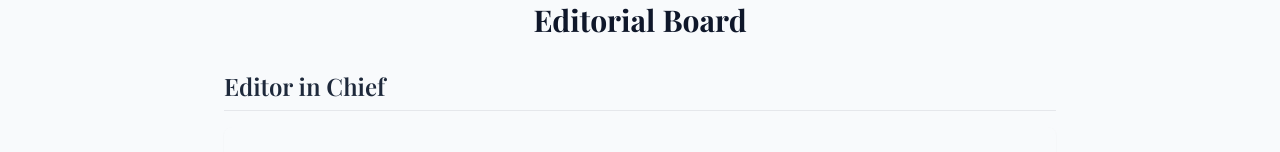
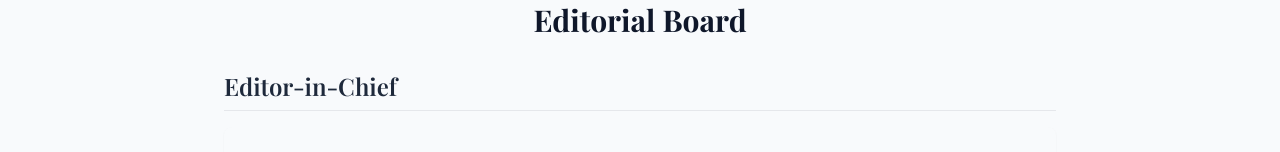
Before and after one commit to SV-1411/researchpprs, a React (Create React App) app: page /editorial-board in a window 1280 px wide. Shown: the part 194-346 px from the top of the page. Built offline with nearby package versions, Linux system fonts and the light colour scheme; no server answers.

Commit message:
editor in cheif

```diff
--- a/src/pages/EditorialBoard.js
+++ b/src/pages/EditorialBoard.js
@@ -13,7 +13,7 @@ const EditorialBoard = () => {
       </p>
 
       <section className="mb-10">
-        <h2 className="text-2xl font-semibold mb-4 text-slate-800 border-b pb-2">Editor in Chief</h2>
+        <h2 className="text-2xl font-semibold mb-4 text-slate-800 border-b pb-2">Editor-in-Chief</h2>
         <div className="bg-slate-50 p-5 rounded-lg shadow-sm">
           <p className="font-bold text-lg">1. Dr. Navnath D. Kale</p>
           <p className="text-slate-700">Senior Assistant Professor, Dept. of Computer Engineering</p>
```
